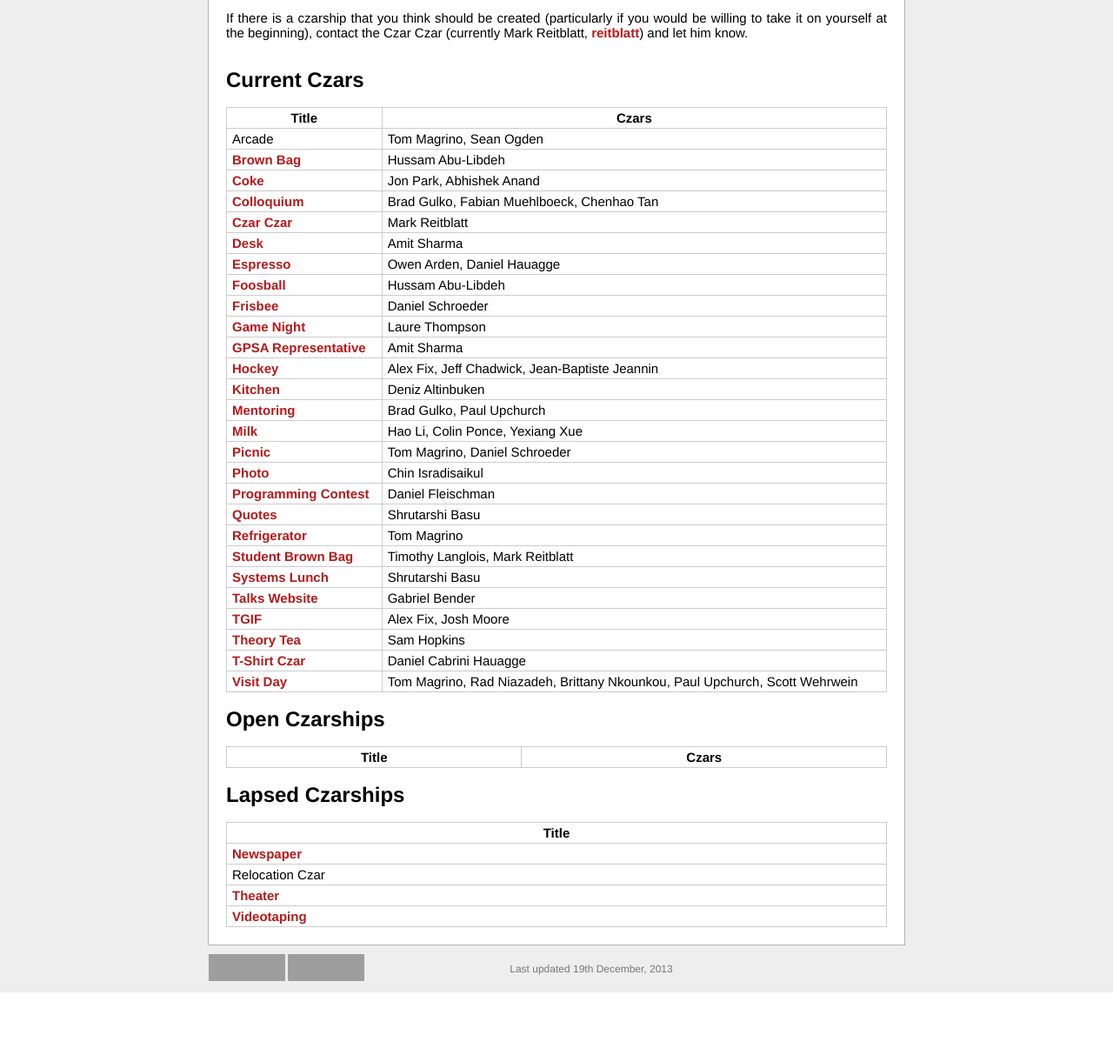
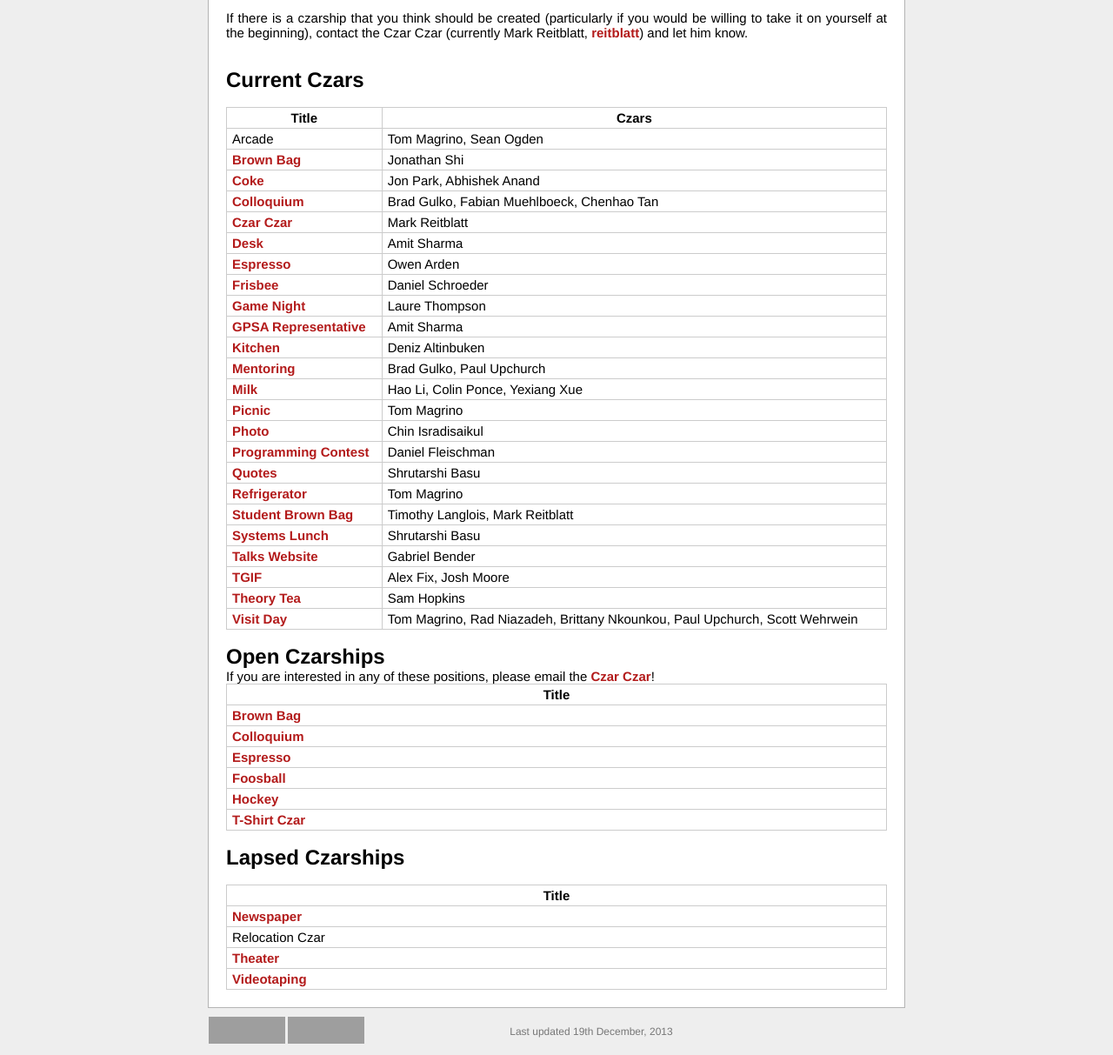
Before and after one commit to reitblatt/cornell-cs-czars, a PHP site: page / in a window 1280 px wide. Shown: the part 302-1515 px from the top of the page at 87% size. Before the commit the page ends 1443 px from the top, so only its background shows below. Run offline with PHP 8.4, Linux system fonts and the light colour scheme; grey boxes are pictures that could not be loaded.

Commit message:
massive updating/beginning of semester cleaning

```diff
--- a/brown_bag.php
+++ b/brown_bag.php
@@ -7,12 +7,12 @@
 
 <h2>Current Czar</h2>
 <ul>
-<li>Hussam Abu-Libdeh</li>
+<li>Jonathan Shi</li>
 </ul>
 
 <h2>Past Czars</h2>
 <ul>
-<li>Renato Paes Leme, Steven An, Yao Yue, Milos Hasan, Yisong Yue, Bistra Dilkina, Ryan Peterson, Ian Kash, Ves Stoyanov, Andy Scukanec, Prakash Linga, Kamen Yotov, Ionnis Vetsikas, Rimon Barr, Ralph Benzinger, Athanasios Kyparlis, Fred Smith, Vijay Menon</li>
+<li>Hussam Abu-Libdeh, Renato Paes Leme, Steven An, Yao Yue, Milos Hasan, Yisong Yue, Bistra Dilkina, Ryan Peterson, Ian Kash, Ves Stoyanov, Andy Scukanec, Prakash Linga, Kamen Yotov, Ionnis Vetsikas, Rimon Barr, Ralph Benzinger, Athanasios Kyparlis, Fred Smith, Vijay Menon</li>
 </ul>
 
 </div>
--- a/espresso.php
+++ b/espresso.php
@@ -24,12 +24,12 @@
 
 <h2>Current Czars</h2>
 <ul>
-   <li>Owen Arden, Daniel Hauagge</li>
+   <li>Owen Arden</li>
 </ul>
 
 <h2>Past Czars</h2>
 <ul>
-<li>Sudip Roy, Wenzel Jakob, Stefano Ermon, Adam Arbree, Krzys Ostrowski, Michael Clarkson, Daria Sorokina, Huijia Lin, Lonnie Princehouse, Muthu Venkitasubramaniam, Yejin Choi, Barry Burton</li>
+<li>Daniel Hauagge, Sudip Roy, Wenzel Jakob, Stefano Ermon, Adam Arbree, Krzys Ostrowski, Michael Clarkson, Daria Sorokina, Huijia Lin, Lonnie Princehouse, Muthu Venkitasubramaniam, Yejin Choi, Barry Burton</li>
 </ul>
 
 </div>
--- a/foosball.php
+++ b/foosball.php
@@ -7,12 +7,12 @@
 
 <h2>Current Czar</h2>
 <ul>
-   <li>Hussam Abu-Libdeh</li>
+   <li>Open!</li>
 </ul>
 
 <h2>Past Czars</h2>
 <ul>
-<li>Michaela Goetz</li>
+<li>Hussam Abu-Libdeh, Michaela Goetz</li>
 </ul>
 
 </div>
--- a/hockey.php
+++ b/hockey.php
@@ -12,12 +12,12 @@ The Hockey Czars are also responsible for the maintenance and distribution of th
 
 <h2>Current Czars</h2>
 <ul>
-   <li>Alex Fix, Jeff Chadwick, Jean-Baptiste Jeannin</li>
+   <li>Open!</li>
 </ul>
 
 <h2>Past Czars</h2>
 <ul>
-<li>Cristian Danescu-Niculescu-Mizil, Ian Kash, Lars Backstrom, Filip Radlinksi, Megan Owen, Stefan Wild, Alex Niculescu-Mizil, Greg Bronevetsky, Mark Sandler, James Cheney, James Ezick, Amanda Holland-Minkley, Dan Kifer, Alexey Nogi, Steve Zdancewic, Dave Walker, Nick Howe, Takako Hickey, Jason Hickey</li>
+<li>Alex Fix, Jeff Chadwick, Jean-Baptiste Jeannin, Cristian Danescu-Niculescu-Mizil, Ian Kash, Lars Backstrom, Filip Radlinksi, Megan Owen, Stefan Wild, Alex Niculescu-Mizil, Greg Bronevetsky, Mark Sandler, James Cheney, James Ezick, Amanda Holland-Minkley, Dan Kifer, Alexey Nogi, Steve Zdancewic, Dave Walker, Nick Howe, Takako Hickey, Jason Hickey</li>
 </ul>
 
 </div>
--- a/index.php
+++ b/index.php
@@ -20,21 +20,19 @@
 </tr>
 <?php
     czar('Arcade', 'Tom Magrino, Sean Ogden', '');
-    czar('Brown Bag', 'Hussam Abu-Libdeh', 'brown_bag.php');
+    czar('Brown Bag', 'Jonathan Shi', 'brown_bag.php');
     czar('Coke', 'Jon Park, Abhishek Anand', 'coke.php');
     czar('Colloquium', 'Brad Gulko, Fabian Muehlboeck, Chenhao Tan', 'colloquium.php');
     czar('Czar Czar', 'Mark Reitblatt', 'czar.php');
     czar('Desk', 'Amit Sharma', 'desk.php');
-    czar('Espresso', 'Owen Arden, Daniel Hauagge', 'espresso.php');
-    czar('Foosball', 'Hussam Abu-Libdeh', 'foosball.php');
+    czar('Espresso', 'Owen Arden', 'espresso.php');
     czar('Frisbee', 'Daniel Schroeder', 'frisbee.php');
     czar('Game Night', 'Laure Thompson', 'game_night.php');
     czar('GPSA Representative', 'Amit Sharma', 'rep.php');
-    czar('Hockey', 'Alex Fix, Jeff Chadwick, Jean-Baptiste Jeannin', 'hockey.php');
     czar('Kitchen', 'Deniz Altinbuken', 'kitchen.php');
     czar('Mentoring', 'Brad Gulko, Paul Upchurch', 'mentoring.php');
     czar('Milk', 'Hao Li, Colin Ponce, Yexiang Xue', 'milk.php');
-    czar('Picnic', 'Tom Magrino, Daniel Schroeder', 'picnic.php');
+    czar('Picnic', 'Tom Magrino', 'picnic.php');
     czar('Photo', 'Chin Isradisaikul', 'photo.php');
     czar('Programming Contest', 'Daniel Fleischman', 'programming.php');
     czar('Quotes', 'Shrutarshi Basu', 'quotes.php');
@@ -44,20 +42,24 @@
     czar('Talks Website', 'Gabriel Bender', 'talks.php');
     czar('TGIF', 'Alex Fix, Josh Moore', 'tgif.php');
     czar('Theory Tea', 'Sam Hopkins', 'theory_tea.php');
-    czar('T-Shirt Czar', 'Daniel Cabrini Hauagge', 'tshirt.php');
     czar('Visit Day', 'Tom Magrino, Rad Niazadeh, Brittany Nkounkou, Paul Upchurch, Scott Wehrwein', 'visit.php');
 ?>
 </table>
 <br/>
 <h1>Open Czarships</h1>
+If you are interested in any of these positions, please email the <a href="mailto:reitblatt@cs.cornell.edu">Czar Czar</a>!
 <br/>
 <table class="schedule">
 <tr>
    <td><b>Title</b></td>
-   <td><b>Czars</b></td>
 </tr>
 <?php
-
+    czar('Brown Bag', '', 'brown_bag.php');
+    czar('Colloquium', '', 'newspaper.php');
+    czar('Espresso', '', 'espresso.php');
+    czar('Foosball', '', 'foosball.php');
+    czar('Hockey', '', 'hockey.php');
+    czar('T-Shirt Czar', '', 'tshirt.php');
 ?>
 </table>
 <br/>
--- a/picnic.php
+++ b/picnic.php
@@ -7,12 +7,12 @@
 
 <h2>Current Czars</h2>
 <ul>
-   <li>Tom Magrino, Daniel Schroeder</li>
+   <li>Tom Magrino</li>
 </ul>
 
 <h2>Past Czars</h2>
 <ul>
-<li>Jeff Chadwick, Jon Moon, Alexa Sharp, Steve Chon, Matthew Fluet, Amy Gale, Tom Wexler, Matt Fleming, Dave Walker, Karl Crary, Stephanie Weirich, Steve Zdancewic, Nick Howe, Amanda Holland-Minkley</li>
+<li>Daniel Schroeder, Jeff Chadwick, Jon Moon, Alexa Sharp, Steve Chon, Matthew Fluet, Amy Gale, Tom Wexler, Matt Fleming, Dave Walker, Karl Crary, Stephanie Weirich, Steve Zdancewic, Nick Howe, Amanda Holland-Minkley</li>
 </ul>
 
 </div>
--- a/tshirt.php
+++ b/tshirt.php
@@ -7,12 +7,12 @@
 
 <h2>Current Czar</h2>
 <ul>
-   <li>Daniel Cabrini-Hauagge</li>
+   <li>Open!</li>
 </ul>
 
 <h2>Past Czars</h2>
 <ul>
-   <li>Lost to the sands of time</li>
+   <li>Daniel Cabrini Hauagge, Lost to the sands of time</li>
 </ul>
 
 </div>
```
